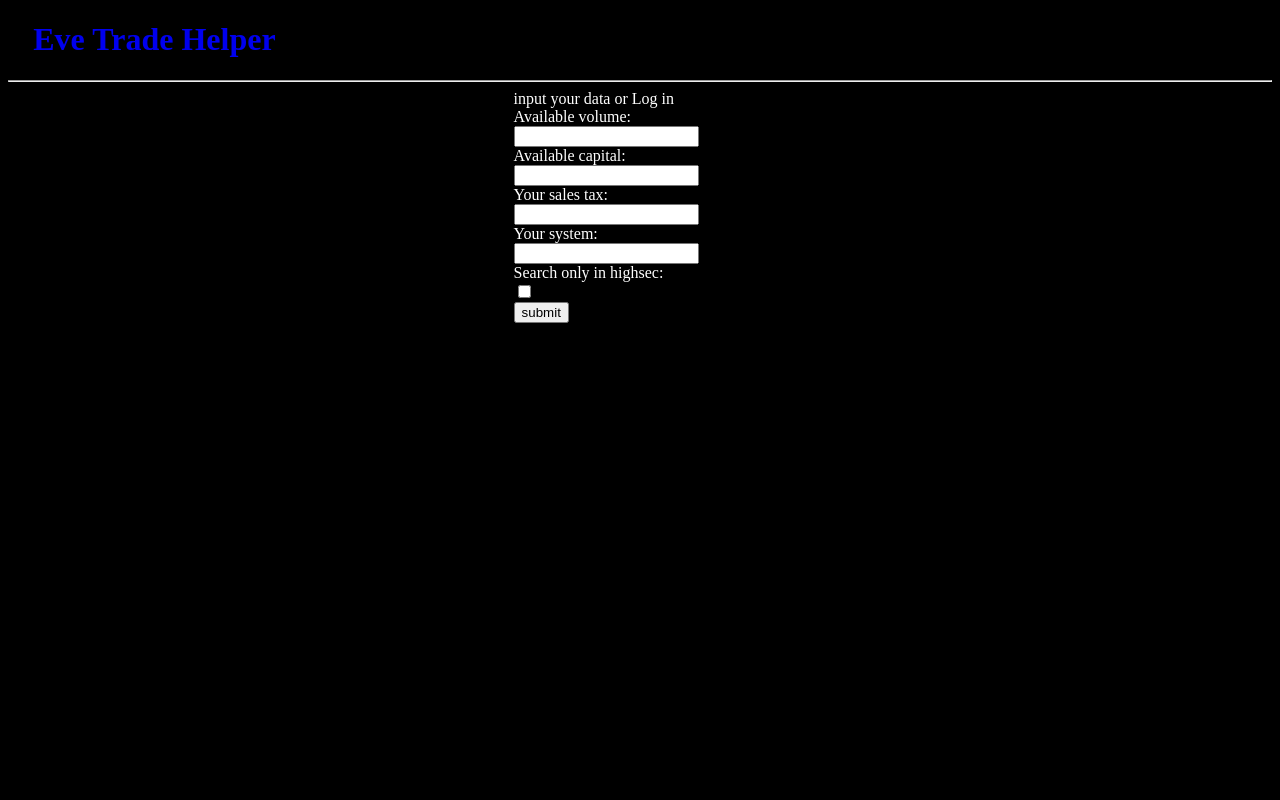
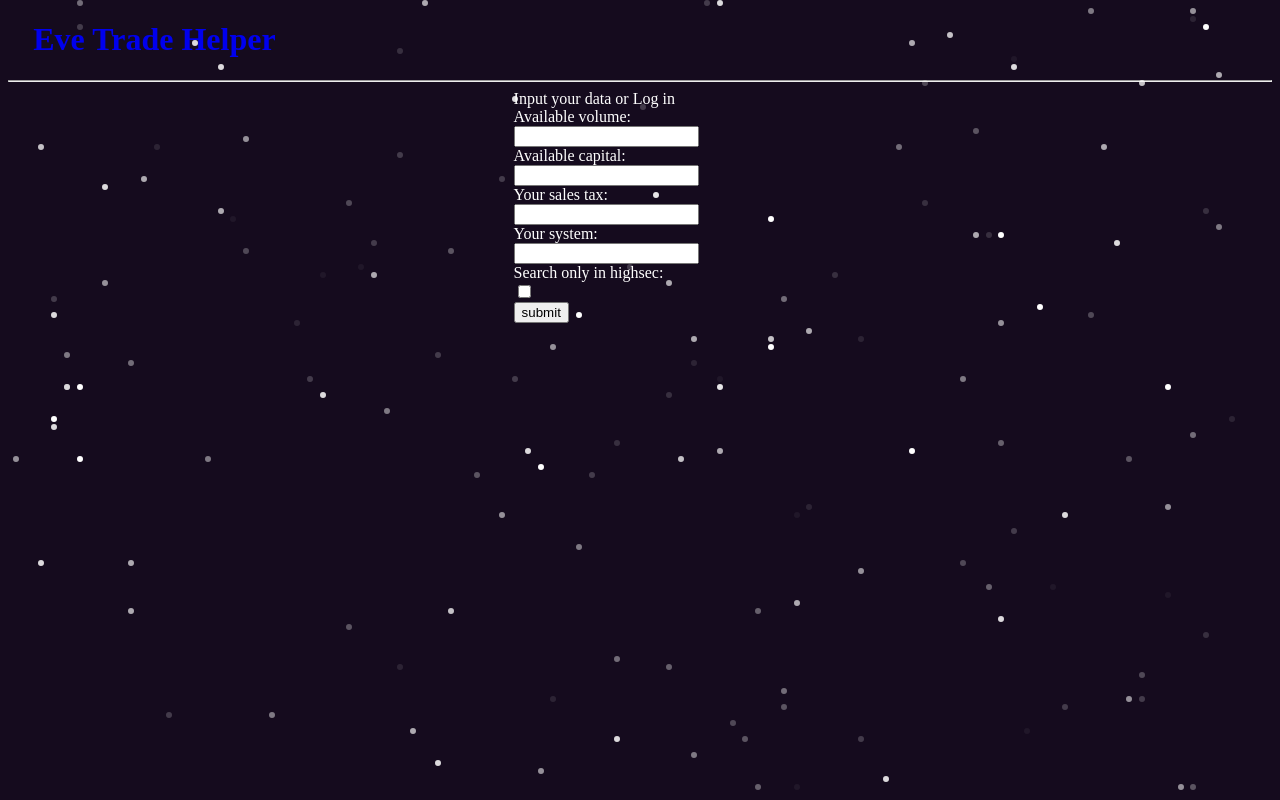
Before and after one commit to Astilarius/eve-trade-helper, a React (Vite) app: page / in a window 1280 px wide. Built offline with nearby package versions, Linux system fonts and the light colour scheme.

Commit message:
added twinkling stars on background

```diff
--- a/src/Body.jsx
+++ b/src/Body.jsx
@@ -30,6 +30,95 @@
   const auth_code = queryParams.get("code");
   var logged_in = (auth_code !== null) ? true : false;
   var pageloaded = false;
+
+  const [stars, setStars] = React.useState(generateStars());
+  // var stars;
+  // setTimeout(()=>{
+  //   var stars = [];
+  //   var setleft = 0;
+  //   var settop = 0;
+  //   var setrotate = 0;
+  // for(var i = 0; i < 15; i++){
+  //   setleft = Math.floor(Math.random() * 90);
+  //   settop = Math.floor(Math.random() * 90);
+  //   setrotate = Math.floor(Math.random() * 360);
+  //   var star = <div className="star" style={
+  //     {rotate:setrotate,
+  //     left: (setleft)+'%',
+  //     top: (settop)+'%',}}></div>
+  //   stars.push(star)
+  // }
+  // setStars(stars);
+  // },4000);
+  function generateStars(){
+    var stars = [];
+    var setleft = 0;
+    var settop = 0;
+    var setrotate = 0;
+    for(var i = 0; i < 150; i++){
+      setleft = Math.floor(Math.random() * 99);
+      settop = Math.floor(Math.random() * 99);
+      var star=<div className="star"
+      grows={ Math.random() > 0.5 ? 'false' : 'true'}
+      key={i}
+      style={
+        {left: (setleft)+'%',
+        top: (settop)+'%',
+        opacity: (Math.floor(Math.random() * 10) / 10)}}>
+      </div>
+      stars.push(star)
+    }
+    return stars;
+  }
+  setTimeout(()=>{
+    var resstars = stars.map(star=>{
+      if(star.props.style['opacity'] > 0.9 & star.props.grows === 'true'){
+        var resstar=<div className="star"
+        key = {Math.random()}
+        grows={'false'}
+        style={
+          {left: (star.props.style['left']),
+          top: (star.props.style['top']),
+          opacity: (1)}}>
+        </div>
+        return resstar;
+      } else if (star.props.grows === 'true') {
+        var resstar=<div className="star"
+        key = {Math.random()}
+        grows={'true'}
+        style={
+          {left: (star.props.style['left']),
+          top: (star.props.style['top']),
+          opacity: (star.props.style['opacity'] + 0.05)}}>
+        </div>
+        return resstar;
+      }
+      if(star.props.style['opacity'] < 0.1 & star.props.grows === 'false'){
+        var resstar=<div className="star"
+        key = {Math.random()}
+        grows={'true'}
+        style={
+          {left: (star.props.style['left']),
+          top: (star.props.style['top']),
+          opacity: (0)}
+        }>
+        </div>
+        return resstar;
+      } else if (star.props.grows === 'false') {
+        var resstar=<div className="star"
+        key = {Math.random()}
+        grows={'false'}
+        style={
+          {left: (star.props.style['left']),
+          top: (star.props.style['top']),
+          opacity: (star.props.style['opacity'] - 0.05)}}>
+        </div>
+        return resstar;
+      }
+    });
+    setStars(resstars);
+  },125)
+
   useEffect(() => {
     if (!pageloaded && logged_in) {
       Login(auth_code)
@@ -75,9 +164,7 @@
           setMsg('');
         })
       });
-
-  }
-
+    }
   return (
     <>
       <div className="Body" >
@@ -85,10 +172,11 @@
         logged_in & !err ?
         <span>Logged in as {userData.CharacterName}</span> :
         <div>
-          <span>input your data or </span>
+          <span>Input your data or </span>
           <a href={url}>Log in</a>
         </div>
       }
+      {stars}
       <form onSubmit={handleSubmit}>
         <label htmlFor="volume">Available volume:</label><br/>
         <input defaultValue={userData.user_capacity} id="volume" name="volume" type="number"/><br/>
--- a/src/index.css
+++ b/src/index.css
@@ -1,4 +1,13 @@
 #body{
-    background-color: black;
+    background-color: rgb(21, 11, 30);
     color: white;
 }
+
+.star{
+    width: 0.1px;
+    height: 0.1px;
+    border-radius: 100px;
+    position: absolute;
+    border-style: solid;
+    border-color: white;
+}
```
